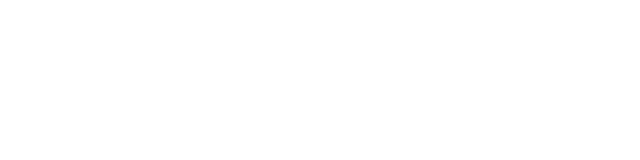
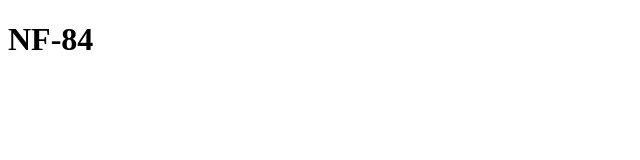
Before and after one commit to khakimovM/pull_request_84, a React (Vite) app: page / in a window 1280 px wide. Shown: the top 160 px of the page, without its empty margins (0-640 px from the left). Built offline with nearby package versions, Linux system fonts and the light colour scheme.

Commit message:
some code added

```diff
--- a/src/layouts/RootLayout.jsx
+++ b/src/layouts/RootLayout.jsx
@@ -4,6 +4,7 @@ import { Outlet } from "react-router-dom";
 const RootLayout = () => {
   return (
     <div>
+      <h1>NF-84</h1>
       <Outlet />
     </div>
   );
```
